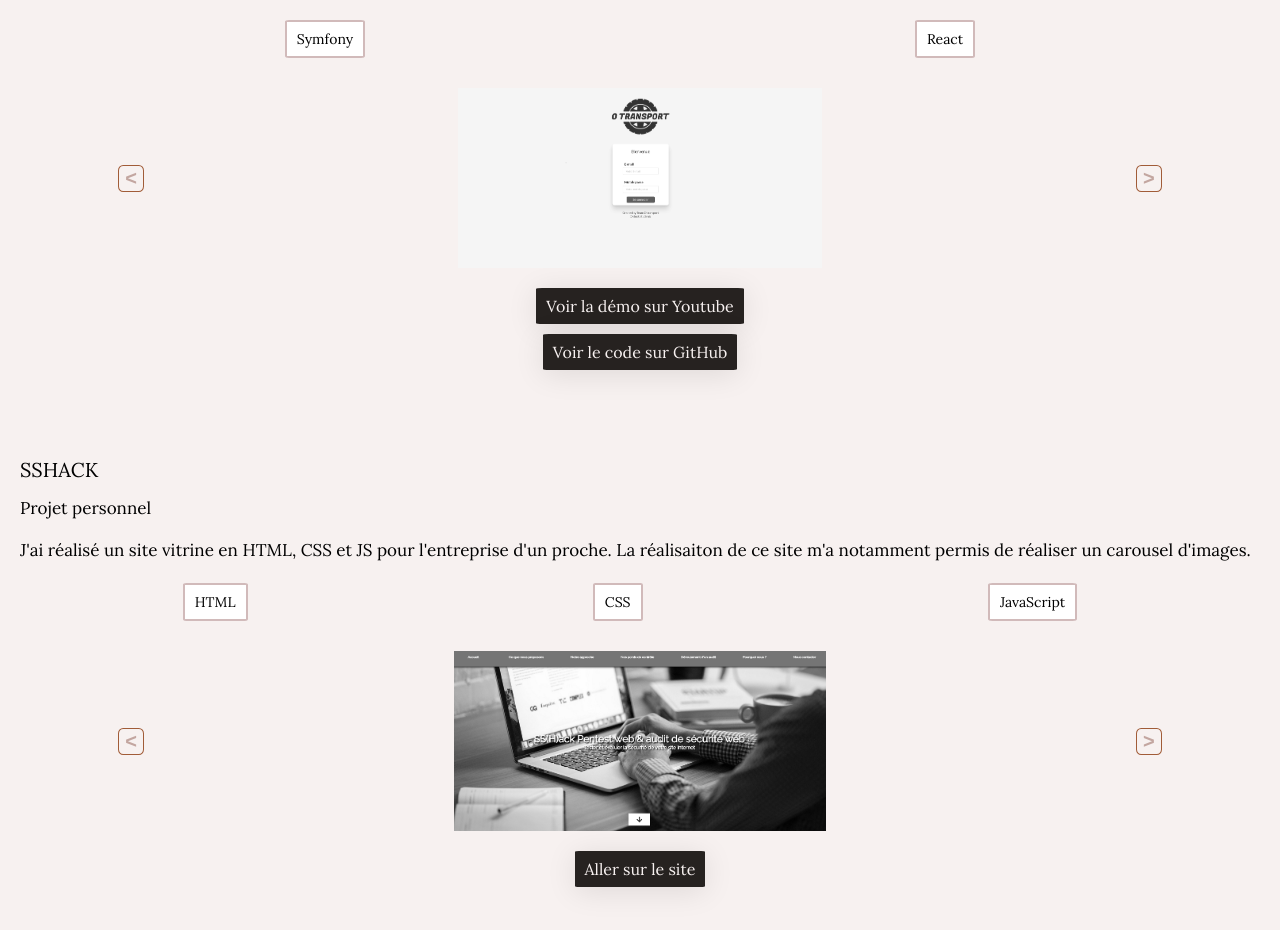
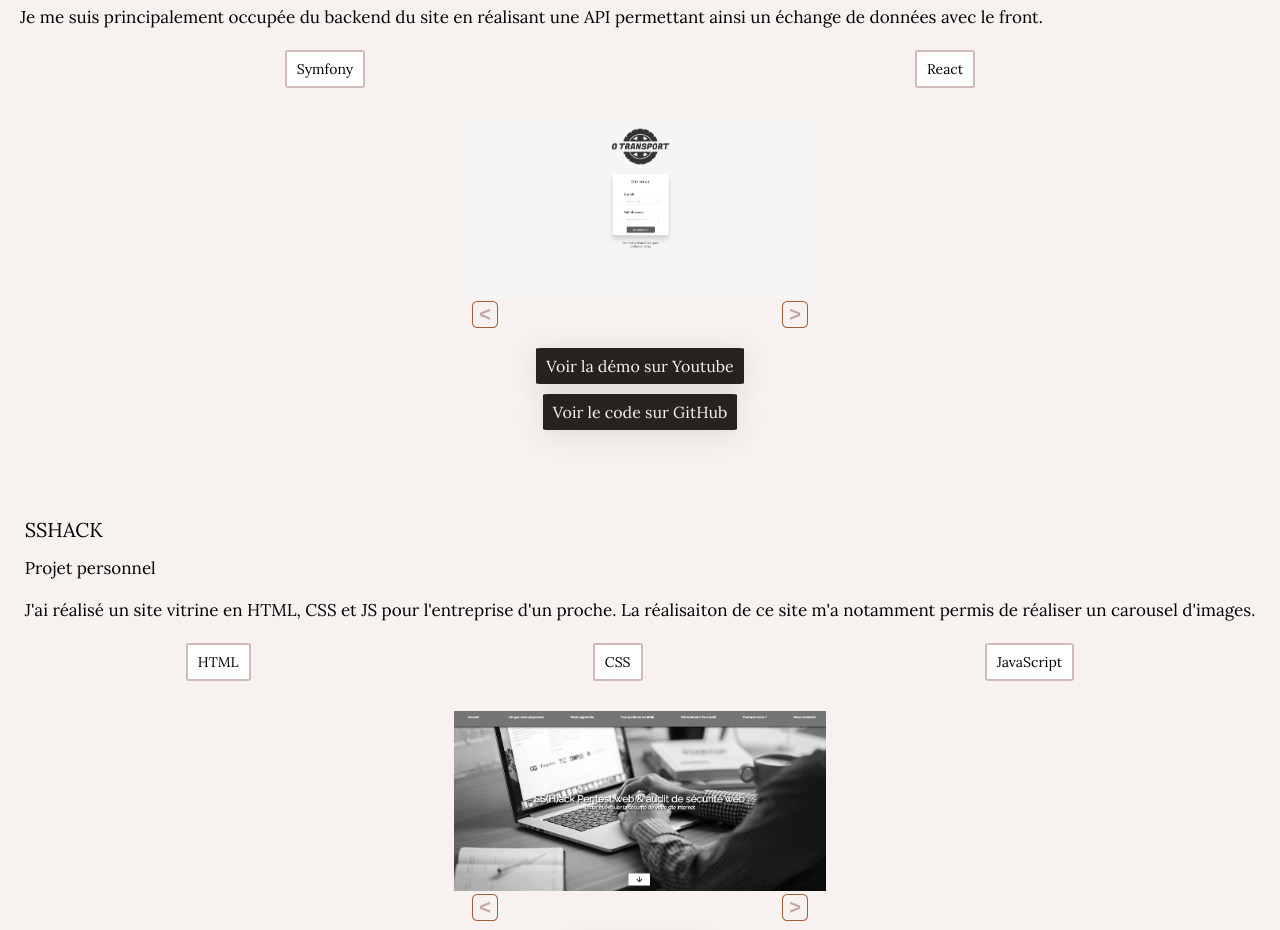
Before and after one commit to celia-tosic/portfolio, a website: page index.html in a window 1280 px wide. Shown: the part 5882-6812 px from the top of the page. Drawn offline with Linux system fonts and the light colour scheme.

Commit message:
buttons slider position improvement

```diff
--- a/index.html
+++ b/index.html
@@ -118,8 +118,10 @@
                         <img class="slider__img" src="images/gestion-chauffeurs.png" alt="">
                         <img class="slider__img" src="images/livraisons-en-cours.png" alt="">
                         <img class="slider__img" src="images/livraisons.png" alt="">
+                        <div class="buttons">
                             <button class="slider__btn btn-previous" type="button" aria-label="Précédent">&lt;</button>
                             <button class="slider__btn btn-next" type="button" aria-label="Suivant">&gt;</button>
+                        </div>
                     </div>
 
                     <div class="project__actions">
@@ -143,8 +145,10 @@
                         <img class="slider__img" src="images/sshack-text.png" alt="">
                         <img class="slider__img" src="images/sshack-contact.png" alt="">
                         <img class="slider__img" src="images/sshack-carousel.png" alt="">
+                        <div class="buttons">
                             <button class="slider__btn btn-previous" type="button" aria-label="Précédent">&lt;</button>
                             <button class="slider__btn btn-next" type="button" aria-label="Suivant">&gt;</button>
+                        </div>
                     </div>
                     <div class="project__actions">
                         <a class="link" href="https://sshack.me/" target="_blank">Aller sur le site</a>
@@ -165,8 +169,10 @@
                         <img class="slider__img" src="images/frontend-mentor-todolist.png" alt="">
                         <img class="slider__img" src="images/frontend-mentor-todolist-dark.png" alt="">
                         <img class="slider__img" src="images/frontend-mentor-signup-form.png" alt="">
+                        <div class="buttons">
                             <button class="slider__btn btn-previous" type="button" aria-label="Précédent">&lt;</button>
                             <button class="slider__btn btn-next" type="button" aria-label="Suivant">&gt;</button>
+                        </div>
                     </div>
                     <div class="project__actions">
                         <a class="link" href="https://www.frontendmentor.io/profile/celia-tosic" target="_blank">Découvrir les projets</a>
--- a/js/slider.js
+++ b/js/slider.js
@@ -24,8 +24,10 @@ const slider = {
 
         //On récupère le bouton sur lequel on a cliqué
         const child = event.target;
-        //On remonte jusqu'à son parent
-        const parent = child.parentNode;
+        //On remonte jusqu'à son parent (la div avec la classe .buttons)
+        const div = child.parentNode;
+        //On remonte jusqu'au parent de la div
+        const parent = div.parentNode;
         //On récupère les classes du parent
         const parentClasses = parent.classList;
         //On récupère la classe qui différencie chaque slider
--- a/sass/main.scss
+++ b/sass/main.scss
@@ -48,7 +48,6 @@
 
 .skills-card{
     position : relative;
-
 
         &__list{
             margin: 2rem 1rem;
@@ -119,6 +118,9 @@
 .project{
     padding: 2rem 0rem;
     margin-bottom: 4rem;
+    display: flex;
+    flex-direction: column;
+    align-items: center;
 
         &__description{
             margin-bottom: 2rem;
@@ -144,6 +146,7 @@
             display: flex;
             flex-direction: column;
             align-items: center;
+            margin-top: 3rem;
                 a{
                     text-decoration: none;
                     padding : 1rem;
@@ -168,9 +171,11 @@
     height: 18rem;
     position: relative;
     display: flex;
+    flex-direction: column;
     align-items: center;
-    justify-content: center;
+    // justify-content: center;
     margin-bottom: 2rem;
+    width: 100%;
 
         &__img {
             position: absolute;
@@ -191,24 +196,24 @@
                     z-index: 1;
                 }
         }
+}
 
-        &__btn {
-            position: relative;
-            z-index: 2;
+.buttons{
+    position: absolute;
+    bottom:-3rem;
+    width: 50%;
+    height: 15%;
+    display: flex;
+    flex-direction: row;
+    justify-content: space-around;
+
+        .slider__btn{
             font-weight: bold;
             border-radius: 20%;
             font-size:2rem;
             border: 1px solid $color-decoration;
             background-color: $color-primary;
             color: $color-background;
-
-                &.btn-previous{
-                margin-right: 40%
-                }
-
-                &.btn-next{
-                margin-left: 40%
-                }
         }
 }
 
@@ -275,7 +280,6 @@
             @include colorBackgroundSkillsAndForm;
             backdrop-filter: blur(5px);
         }
-
     }
 
 
--- a/sass/utils/_maps.scss
+++ b/sass/utils/_maps.scss
@@ -0,0 +1,4 @@
+$breakpoints: (
+    small-mobile: 480px,
+    tablet: 1024px
+);
```
Also changed, not shown: css/style.css, 1 other file. Lines whose indentation alone changed are shown as unchanged.
